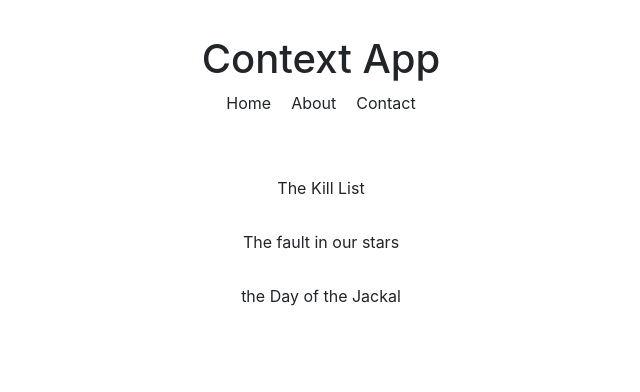
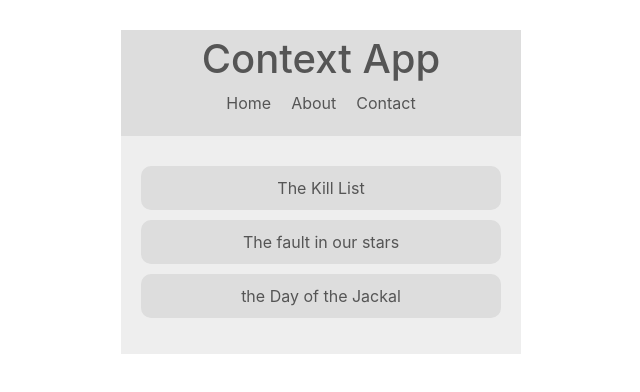
Before and after one commit to specter25/advrea, a React (Create React App) app: page / in a window 1280 px wide. Shown: the top 392 px of the page, without its empty margins (319-959 px from the left). Built offline with nearby package versions, Linux system fonts and the light colour scheme.

Commit message:
context provider accessed in components

```diff
--- a/src/components/Booklist.js
+++ b/src/components/Booklist.js
@@ -1,13 +1,18 @@
 import React, { Component } from 'react'
+import { ThemeContext } from '../context/ThemeContext'
 
  class Booklist extends Component {
+    static contextType = ThemeContext;
     render() {
+        console.log(this.context)
+        const {isLightTheme ,light , dark} = this.context;
+        const theme = isLightTheme?light:dark ;
         return (
-            <div className="book-list">
+            <div className="book-list" style ={{background:theme.bg, color:theme.syntax}}>
                 <ul>
-                    <li>The Kill List</li>
-                    <li>The fault in our stars</li>
-                    <li>the Day of  the Jackal</li>
+                    <li  style ={{background:theme.ui, }}>The Kill List</li>
+                    <li  style ={{background:theme.ui, }}>The fault in our stars</li>
+                    <li  style ={{background:theme.ui, }}>the Day of  the Jackal</li>
                 </ul>
             </div>
         )
--- a/src/components/Navbar.js
+++ b/src/components/Navbar.js
@@ -1,9 +1,18 @@
 import React, { Component } from 'react'
+import { ThemeContext } from '../context/ThemeContext'
+
+
 
 class Navbar extends Component {
+    static contextType = ThemeContext;
+
+
     render() {
+        console.log(this.context)
+        const {isLightTheme ,light , dark} = this.context;
+        const theme = isLightTheme?light:dark ;
         return (
-            <nav>
+            <nav style ={{background:theme.ui , color:theme.syntax}}>
                 <h1>Context App</h1>
                 <ul>
                     <li>Home</li>
```
